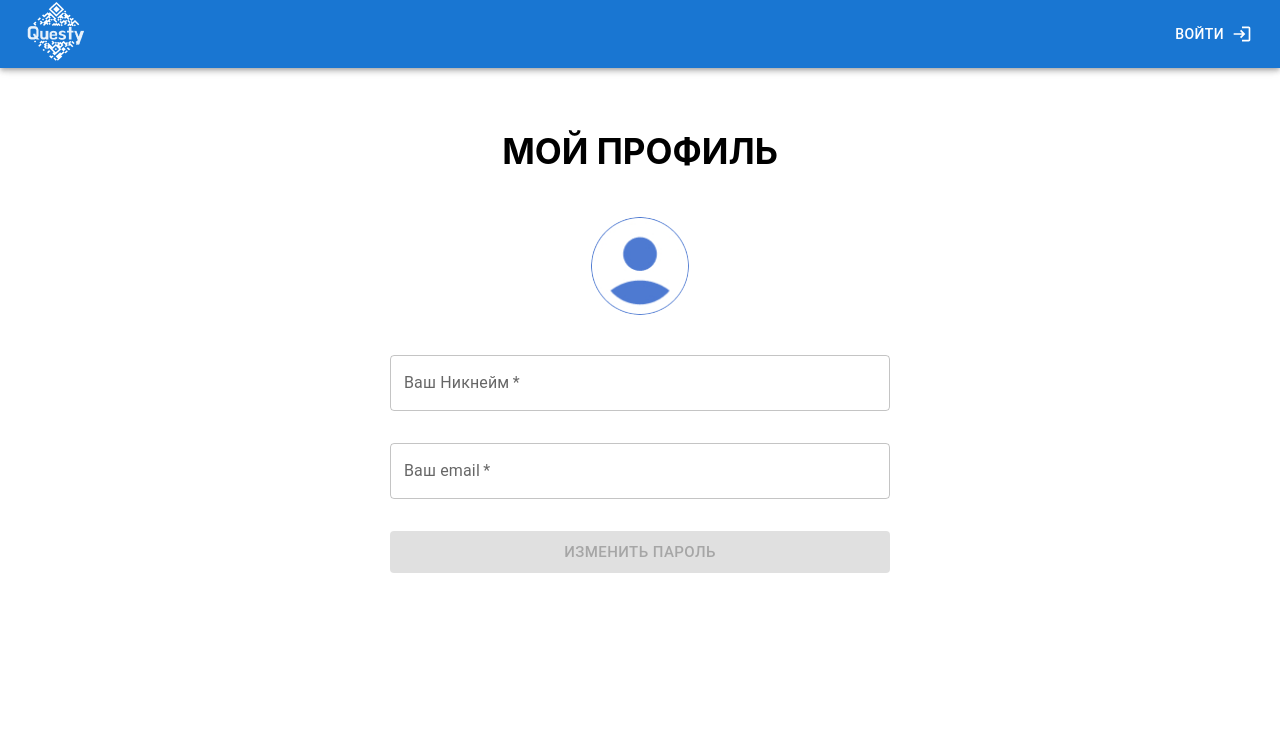
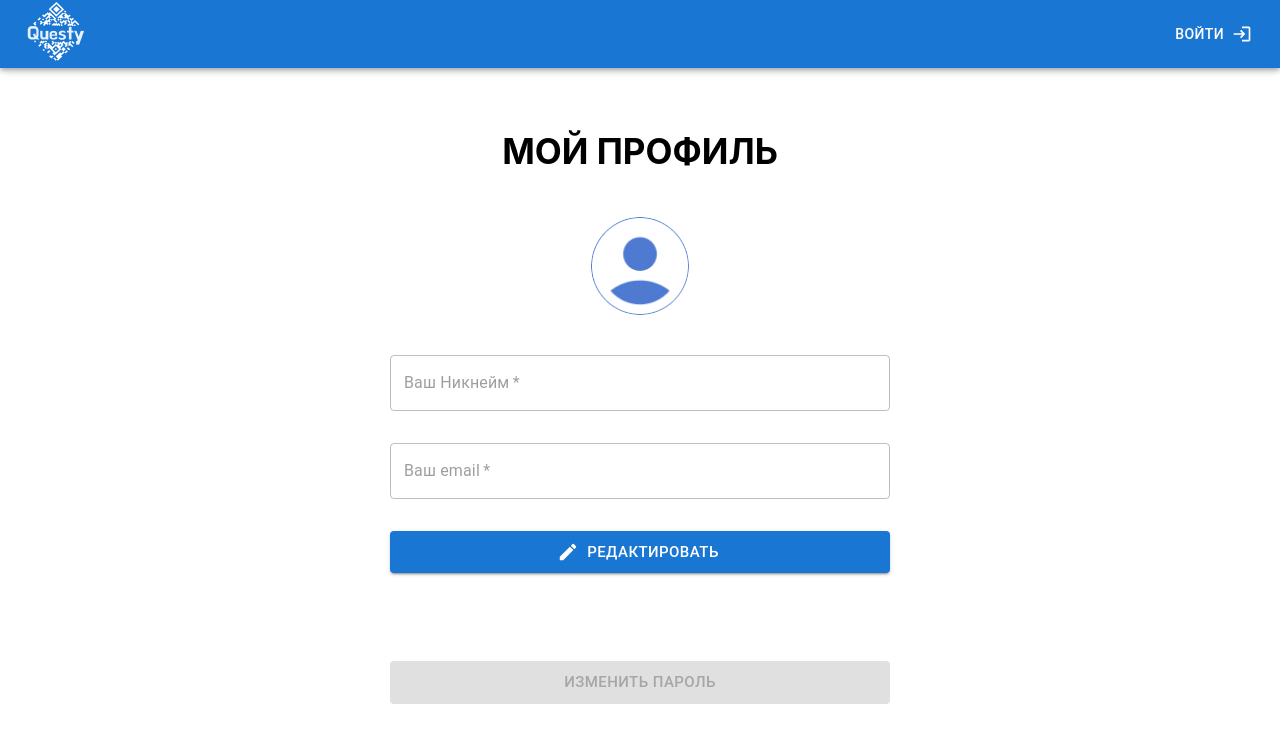
Before and after one commit to superhorsy/quest-app-frontend, a React (Create React App) app: page /panel/profile in a window 1280 px wide. Shown: the top 742 px of the page. Built offline with nearby package versions, Linux system fonts and the light colour scheme.

Commit message:
profile review

```diff
--- a/src/pages/userProfile/userProfile.js
+++ b/src/pages/userProfile/userProfile.js
@@ -1,46 +1,60 @@
 import React, { useState } from "react";
+import { useNavigate } from "react-router-dom";
 import Box from "@mui/material/Box";
 import TextField from "@mui/material/TextField";
 import Button from "@mui/material/Button";
-import avatarLogo from '../../assets/images/avatar-icon.jpg'
-
+import CreateIcon from "@mui/icons-material/Create";
+import avatarLogo from "../../assets/images/avatar-icon.jpg";
 
 export const UserProfile = () => {
-
-  const [email, setEmail] = useState('');
-  const [nickname, setNickname] = useState('');
+  const [email, setEmail] = useState("");
+  const [nickname, setNickname] = useState("");
+  const [isEditProfile, setIsEditProfile] = useState(false);
 
   const avatar = avatarLogo;
+  const navigate = useNavigate();
 
-  const sendData = (event) => {
+  const handleEditProfile = () => {
+    setIsEditProfile(true);
+  };
+
+  const handleSubmitEditProfile = (event) => {
     event.preventDefault();
-  }
+  };
 
   const isEmptyField = !email || !nickname;
 
   return (
     <div className="page-container">
       <div className="main-container">
+        <h1 className="title">Мой Профиль</h1>
+        <img src={avatar} className="avatar-logo" alt="avatar" />
 
-        <h1 className="title">Мой Профиль</h1>
-        <img src = {avatar} className="avatar-logo" alt="avatar" />
-
+        <Box
+          component="div"
+          sx={{
+            m: "0 auto",
+            textAlign: "center",
+            width: { xs: 1 / 1, sm: 500 },
+          }}
+        >
           <Box
             component="form"
             sx={{
-            m: '0 auto',
+              m: "0 auto",
               textAlign: "center",
-            width: {xs: 1 / 1, sm: 500},
+              width: { xs: 1 / 1, sm: 500 },
             }}
             noValidate={false}
             autoComplete="off"
-          onSubmit={sendData}
+            onSubmit={handleSubmitEditProfile}
           >
             <div>
               <TextField
+                disabled={!isEditProfile}
                 required
                 fullWidth
-              sx={{mb: {xs: 3, sm: 4}}}
+                sx={{ mb: { xs: 3, sm: 4 } }}
                 id="outlined-basic"
                 label="Ваш Никнейм"
                 variant="outlined"
@@ -48,9 +62,10 @@ export const UserProfile = () => {
                 onChange={(e) => setNickname(e.target.value)}
               />
               <TextField
+                disabled={!isEditProfile}
                 required
                 fullWidth
-              sx={{mb: {xs: 3, sm: 4}}}
+                sx={{ mb: { xs: 3, sm: 4 } }}
                 id="outlined-basic"
                 type="Ваш email"
                 label="Ваш email"
@@ -59,16 +74,49 @@ export const UserProfile = () => {
                 onChange={(e) => setEmail(e.target.value)}
               />
               <div>
+                {!isEditProfile && (
+                  <Button
+                    fullWidth
+                    startIcon={<CreateIcon />}
+                    sx={{ mb: { xs: 4, sm: 6 } }}
+                    variant="contained"
+                    size="large"
+                    onClick={handleEditProfile}
+                  >
+                    Редактировать
+                  </Button>
+                )}
+
+                {isEditProfile && (
                   <Button
                     fullWidth
                     type="submit"
-                sx={{mb: {xs: 4, sm: 6}}}
+                    sx={{ mb: { xs: 4, sm: 6 } }}
                     variant="contained"
                     size="large"
                     disabled={isEmptyField}
-              >Изменить пароль
+                  >
+                    Сохранить
                   </Button>
+                )}
               </div>
+            </div>
+          </Box>
+
+          <div>
+            <Button
+              fullWidth
+              sx={{mt: 5, mb: { xs: 4, sm: 6 } }}
+              variant="contained"
+              size="large"
+              disabled={isEmptyField}
+              onClick={() => {
+                // должна быть ссылка на страницу изменения пароля
+                navigate("/");
+              }}
+            >
+              Изменить пароль
+            </Button>
           </div>
         </Box>
       </div>
```
Also changed, not shown: src/assets/images/pencil.svg (deleted). Lines whose indentation alone changed are shown as unchanged.
